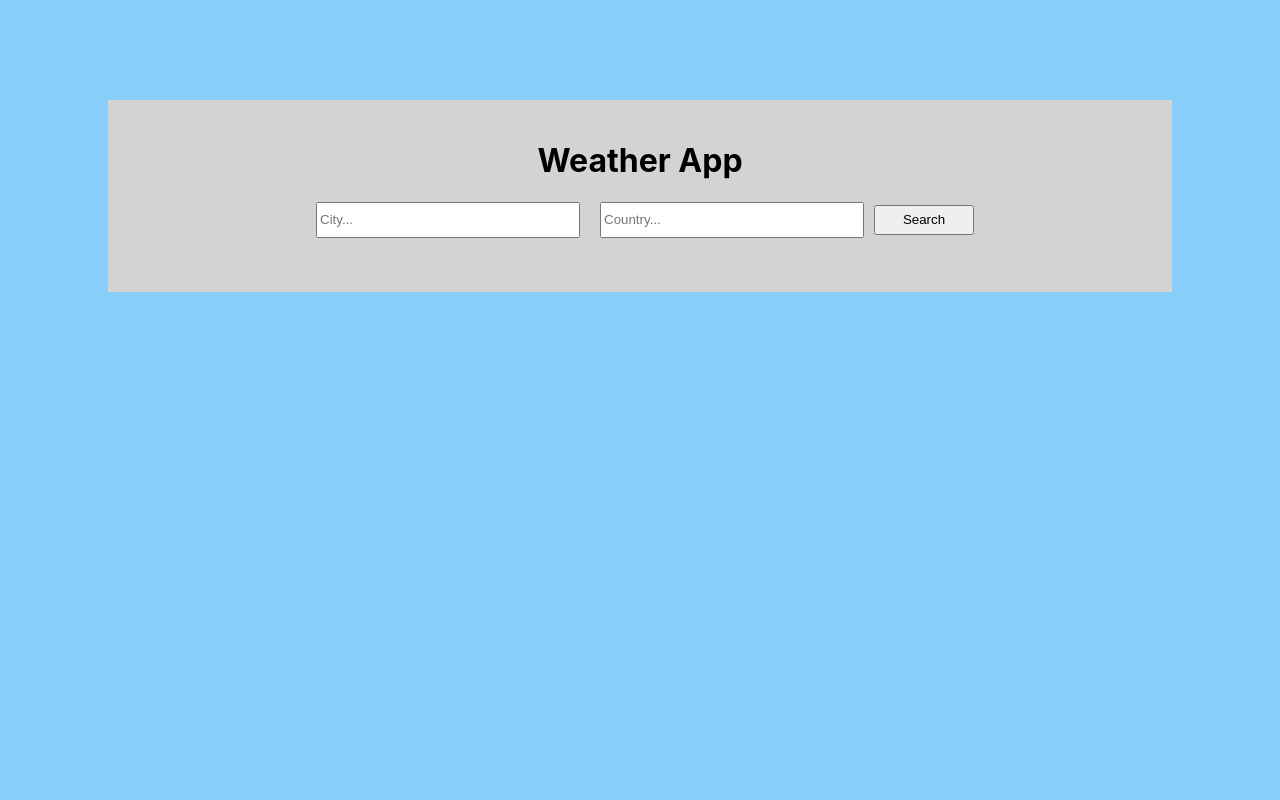
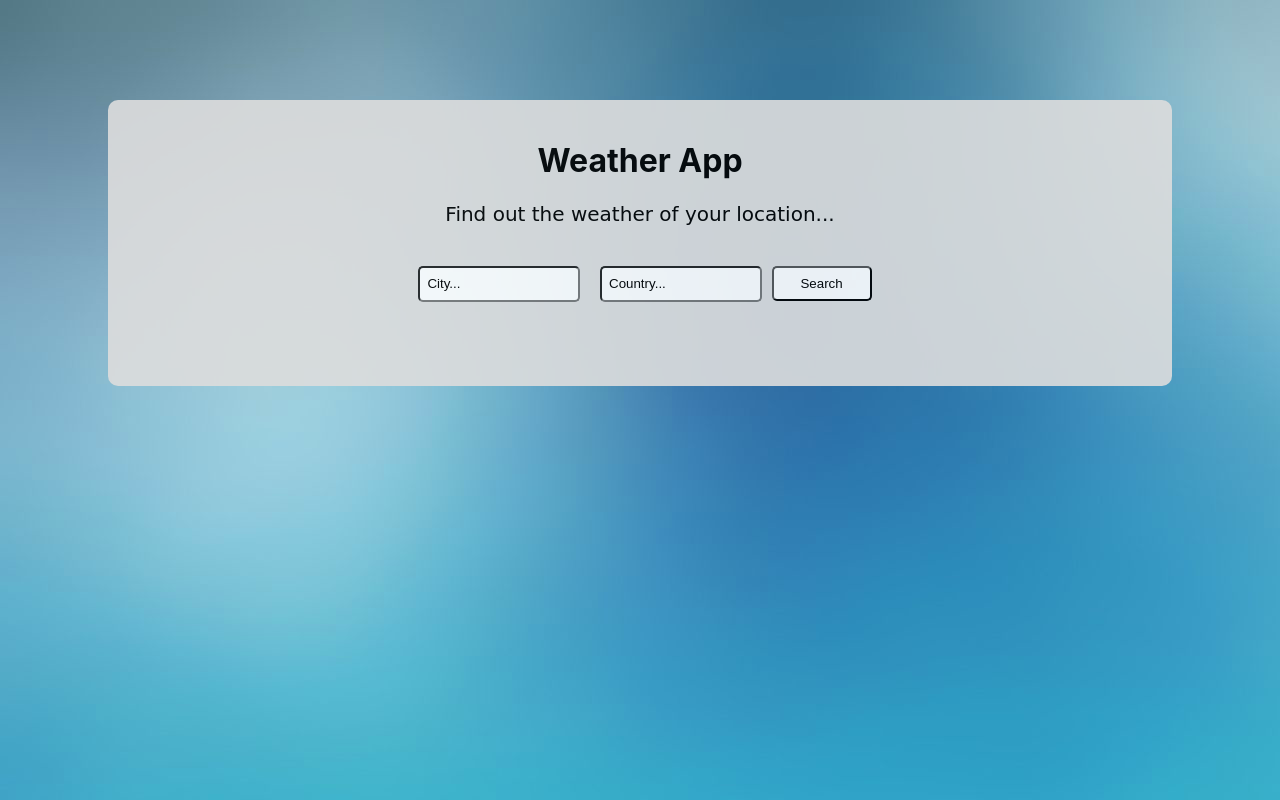
Before and after one commit to alenapucova/weather-app, a React (Create React App) app: page / in a window 1280 px wide. Built offline with nearby package versions, Linux system fonts and the light colour scheme.

Commit message:
Styling added, forecast finished

```diff
--- a/src/App.js
+++ b/src/App.js
@@ -3,7 +3,7 @@ import Header from "./Components/Header"
 import Form from "./Components/Form"
 import Weather from "./Components/Weather"
 import Location from "./Components/Location"
-import { async } from "q";
+
 
 
 const API_KEY = "4c4d8bbea8dfac06bebcb6b2cded1401"
@@ -36,13 +36,14 @@ class App extends React.Component{
     if (city && country) {
       console.log(data);
       this.setState({
-        day: [data.list[0].dt_txt,data.list[8].dt_txt,data.list[16].dt_txt,data.list[24].dt_txt,data.list[32].dt_txt],
+        //day: [data.list[0].dt_txt,data.list[7].dt_txt,data.list[15].dt_txt,data.list[23].dt_txt,data.list[31].dt_txt],
+        day: ['Today','Tomorrow',this.getDay(data.list[15].dt_txt),this.getDay(data.list[23].dt_txt),this.getDay(data.list[31].dt_txt)],
         city: data.city.name,
         country: data.city.country,
-        max_temp: [data.list[0].main.temp_max,data.list[8].main.temp_max,data.list[16].main.temp_max,data.list[24].main.temp_max,data.list[32].main.temp_max],
-        min_temp: [data.list[0].main.temp_min,data.list[8].main.temp_min,data.list[16].main.temp_min,data.list[24].main.temp_min,data.list[32].main.temp_min],
-        condition: [data.list[0].weather[0].description,data.list[8].weather[0].description,data.list[16].weather[0].description,data.list[24].weather[0].description,data.list[32].weather[0].description],
-        humidity: [data.list[0].main.humidity,data.list[8].main.humidity,data.list[16].main.humidity,data.list[24].main.humidity,data.list[32].main.humidity],
+        max_temp: [data.list[0].main.temp_max,data.list[7].main.temp_max,data.list[15].main.temp_max,data.list[23].main.temp_max,data.list[31].main.temp_max],
+        min_temp: [data.list[0].main.temp_min,data.list[7].main.temp_min,data.list[15].main.temp_min,data.list[23].main.temp_min,data.list[31].main.temp_min],
+        condition: [data.list[0].weather[0].description,data.list[7].weather[0].description,data.list[15].weather[0].description,data.list[23].weather[0].description,data.list[31].weather[0].description],
+        humidity: [data.list[0].main.humidity,data.list[7].main.humidity,data.list[15].main.humidity,data.list[23].main.humidity,data.list[31].main.humidity],
         error: ""
       })
     } else {
@@ -58,6 +59,11 @@ class App extends React.Component{
       })
     }
   }
+  getDay = (myDate) => {
+    const date = new Date(myDate);
+    var days = ['Sunday','Monday','Tuesday','Wednesday','Thursday','Friday','Saturday'];
+    return days[date.getDay()];
+  }
 
   render(){
     return(
@@ -69,7 +75,7 @@ class App extends React.Component{
             country={this.state.country}
         />
         <div className="forecast">
-        <Weather getDay = {this.getDay}
+        <Weather
             day= {this.state.day[0]}
             city={this.state.city}
             country={this.state.country}
--- a/src/Components/Header.js
+++ b/src/Components/Header.js
@@ -5,6 +5,7 @@ class Header extends React.Component{
         return(
             <div>
                 <h1>Weather App</h1>
+                <p className="title">Find out the weather of your location...</p>
             </div>
         )
     }
--- a/src/Components/Weather.js
+++ b/src/Components/Weather.js
@@ -1,13 +1,19 @@
 import React from "react"
+
+
+
+const pStyle = {
+    fontWeight: 'bold' ,
+}
 
 class Weather extends React.Component{
 
     render(){
         return(
+            <div className="single_day" >
 
-            <div className="single_day">
 
-                {this.props.day &&  <p> {this.props.day}</p>}
+                {this.props.day &&  <p style={pStyle}> {this.props.day}</p>}
                 {this.props.max_temp &&  <p>Max temperature:  {this.props.max_temp}°C</p>}
                 {this.props.min_temp &&  <p>Min temperature: {this.props.min_temp}°C</p>}
                 {this.props.condition &&  <p>Condition: {this.props.condition}</p>}
--- a/src/index.css
+++ b/src/index.css
@@ -5,7 +5,7 @@ body {
     sans-serif;
   -webkit-font-smoothing: antialiased;
   -moz-osx-font-smoothing: grayscale;
-  background-color: lightskyblue;
+  background-image: url('./images/bg.png')
 }
 
 code {
@@ -17,15 +17,29 @@ code {
   width: 80%;
   margin: 100px auto;
   padding: 20px;
-  background-color: lightgray;
+  background-color: rgb(221, 221, 221);
+  opacity: 0.9;
+  border-radius: 10px;
 }
 h1{
   text-align: center;
 }
+.title{
+  text-align: center;
+  font-family: "Comic Sans MS", cursive, sans-serif;
+  font-size: 20px;
+  padding-bottom: 20px;
+
+}
 input{
   margin: 0 10px;
   height: 30px;
-  width: 25%;
+  width: 15%;
+
+}
+input[type=text]{
+  color: black;
+  border-radius: 5px;
 }
 .wrap-input{
   width: 100%;
@@ -34,20 +48,32 @@ input{
 
 }
 .search-button{
-  height: 30px;
+  height: 35px;
   width: 100px;
+  border-radius: 5px;
+  background-color: #fff;
 
+}
+::placeholder{
+  color: black;
+  padding: 5px;
+  font-family: Arial, Helvetica, sans-serif;
 }
 .location{
   text-align: center;
-  font-size: 20px;
+  font-size: 30px;
+
 }
 .single_day{
   display: inline-block;
-  padding: 15px;
+  margin: 10px;
+  padding: 5px;
+
+  text-align: center;
 }
 .forecast{
   width: 85%;
-  margin:auto;
+  margin: auto auto 30px auto;
+
 
 }
```
Also changed, not shown: src/images/bg.png (added).
